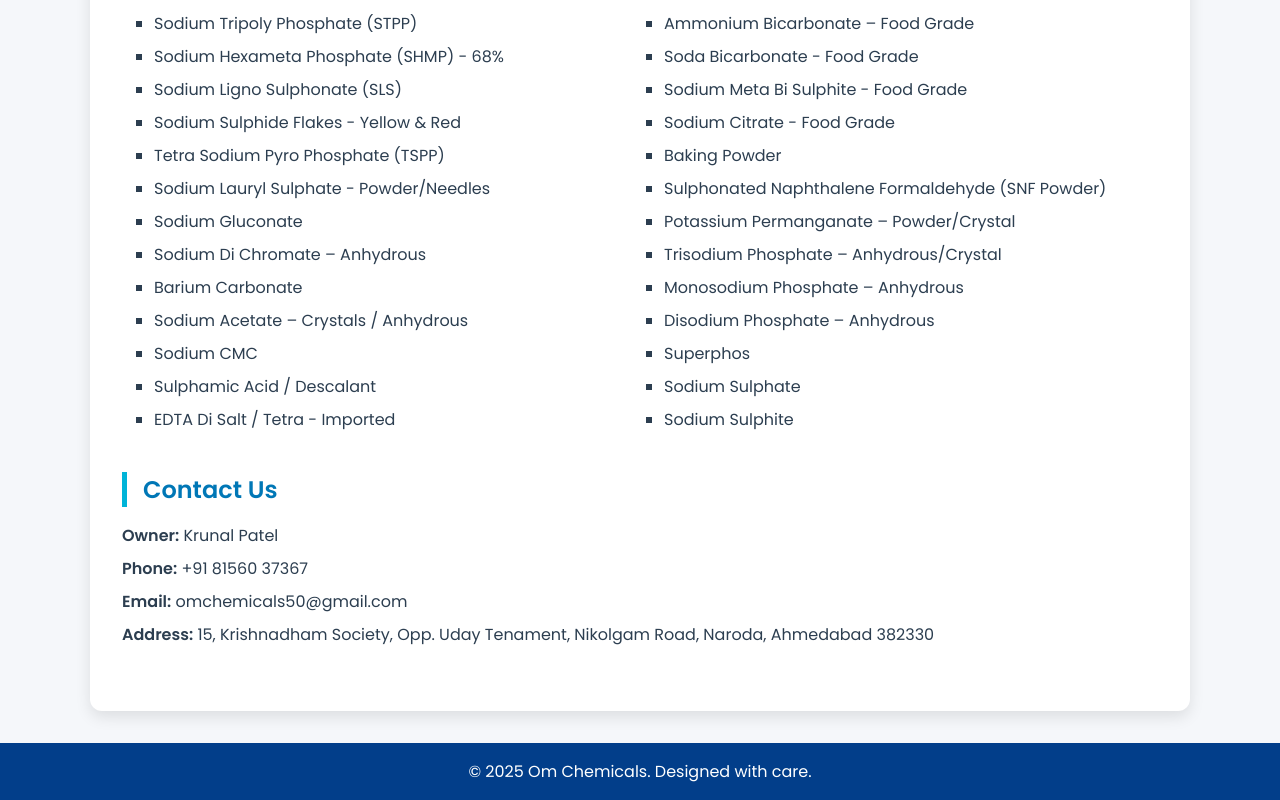
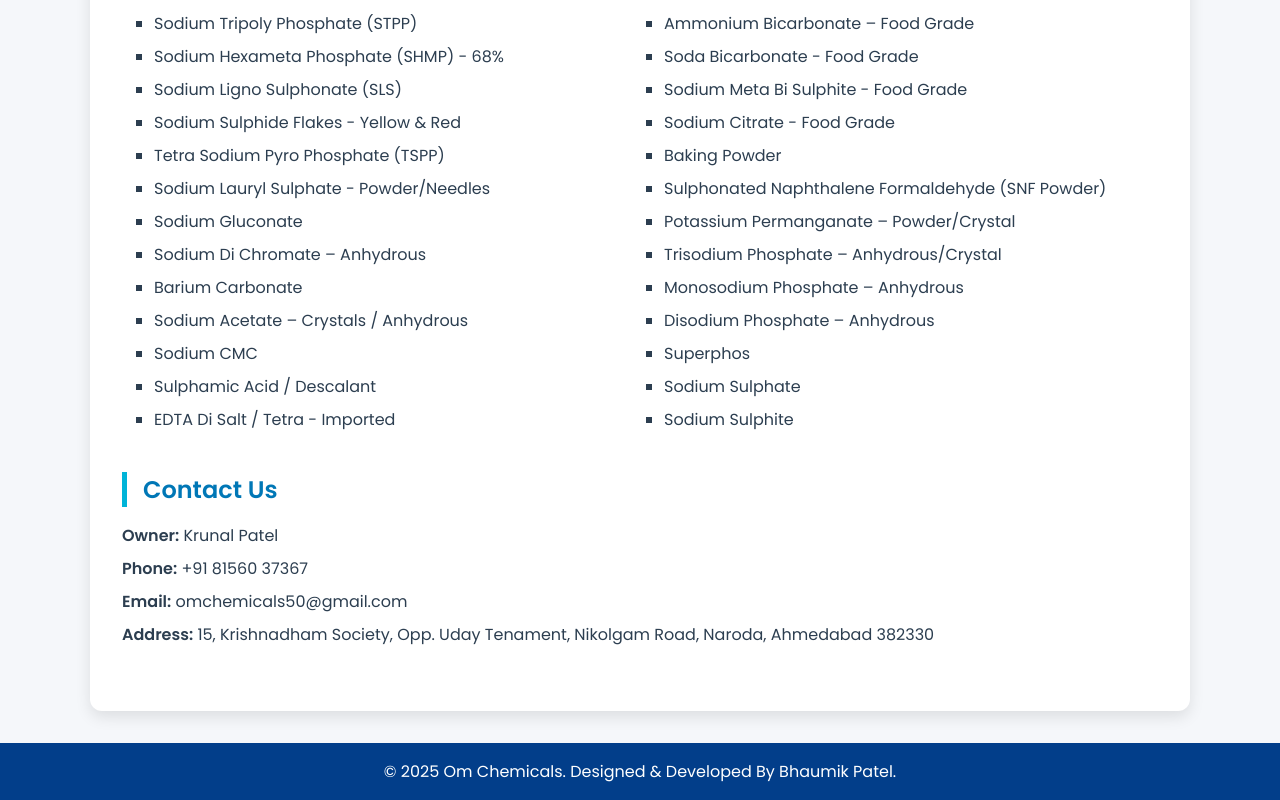
Before and after one commit to Bhaumik1411/om-chemicals-site, a plain HTML site: page index.html in a window 1280 px wide. Shown: the part 480-1280 px from the top of the page. Drawn offline with Linux system fonts and the light colour scheme.

Commit message:
Add developer name

```diff
--- a/index.html
+++ b/index.html
@@ -163,7 +163,7 @@
   </div>
 
   <footer>
-    <p>&copy; 2025 Om Chemicals. Designed with care.</p>
+    <p>&copy; 2025 Om Chemicals. Designed & Developed By Bhaumik Patel.</p>
   </footer>
 </body>
 </html>
```
